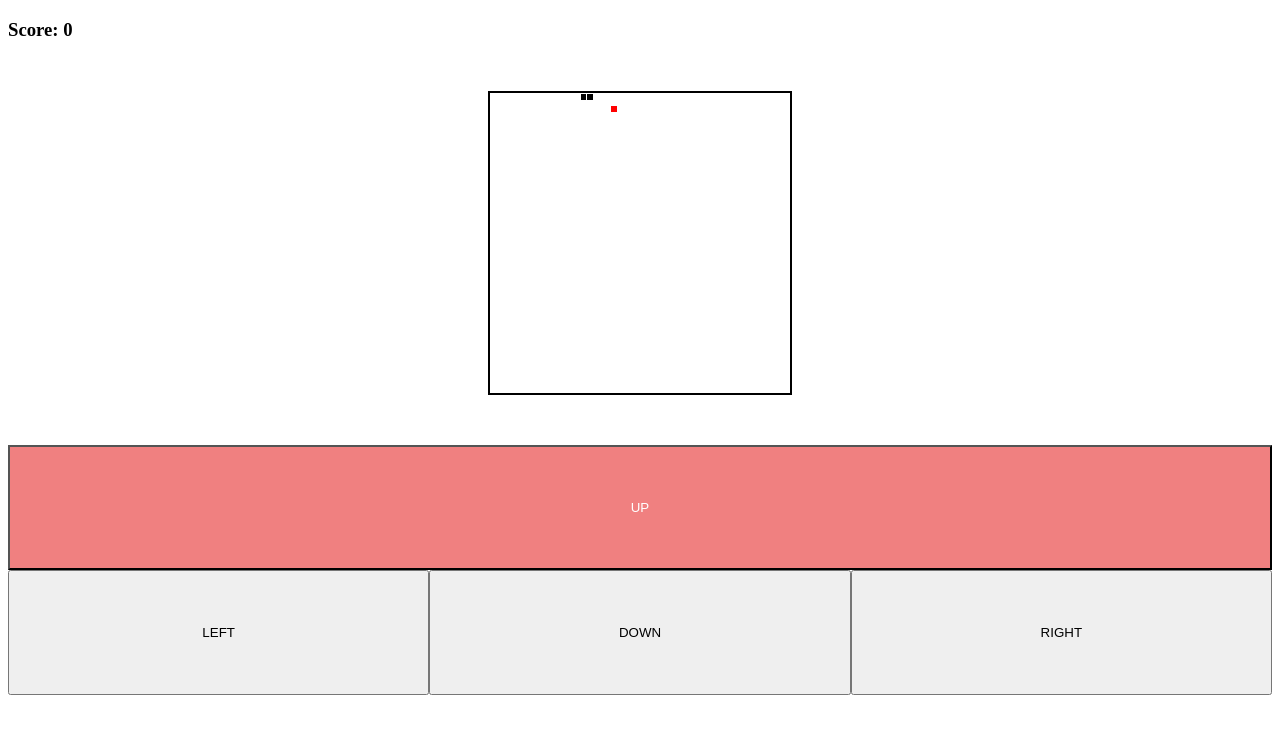
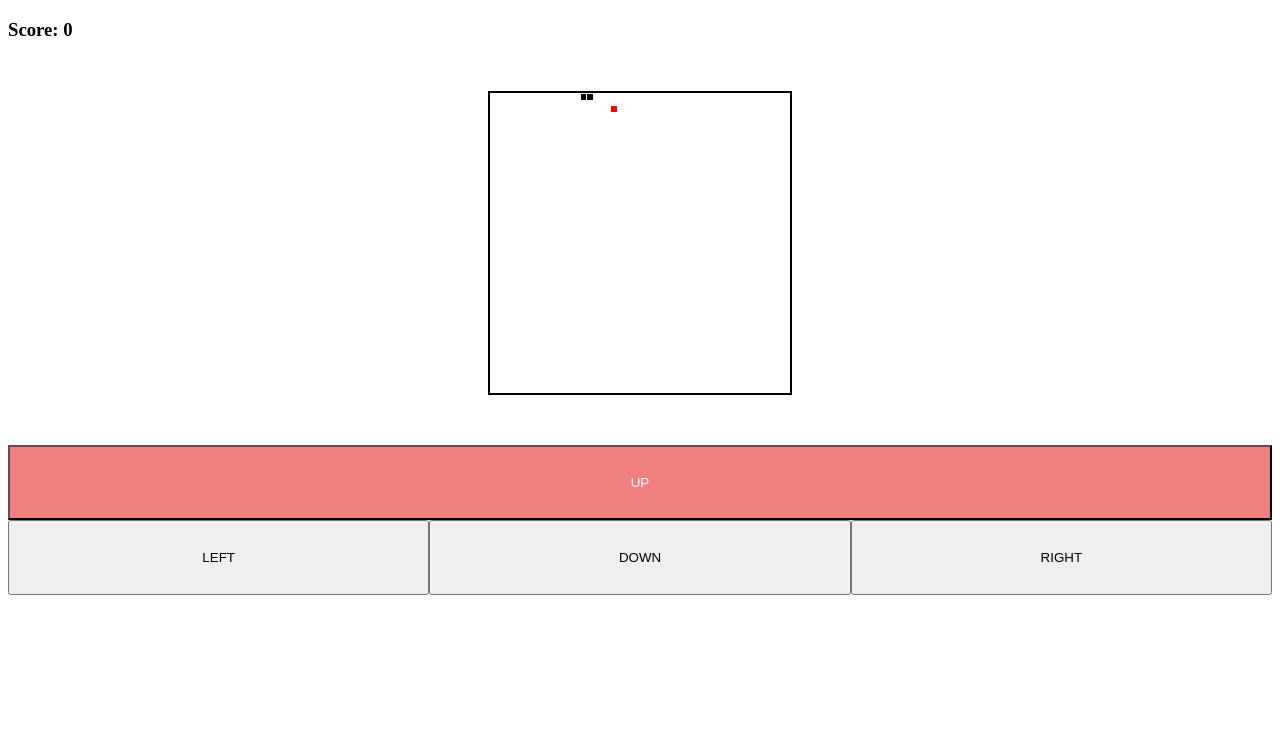
Before and after one commit to ropenflash/SnakeGame, a React (Create React App) app: page / in a window 1280 px wide. Shown: the top 734 px of the page. Built offline with nearby package versions, Linux system fonts and the light colour scheme.

Commit message:
changed button size

```diff
--- a/src/index.css
+++ b/src/index.css
@@ -31,7 +31,7 @@
 .btn-container {
   display: grid;
 
-  height: 250px;
+  height: 150px;
   grid-template-columns: repeat(6, 1fr);
   grid-template-rows: 1fr 1fr;
 }
```
